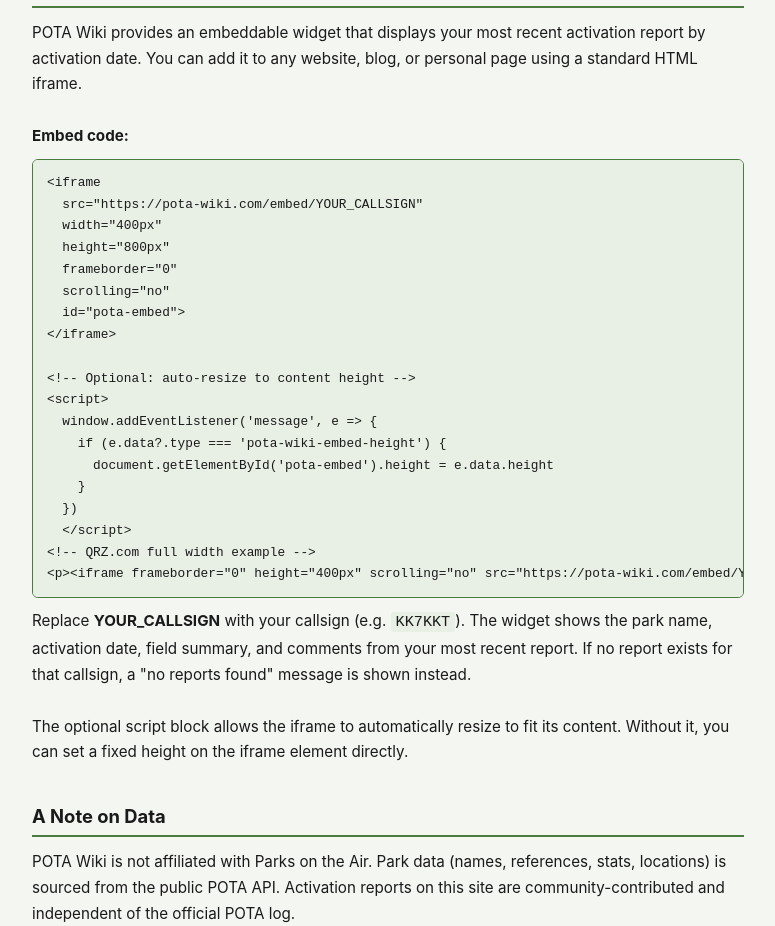
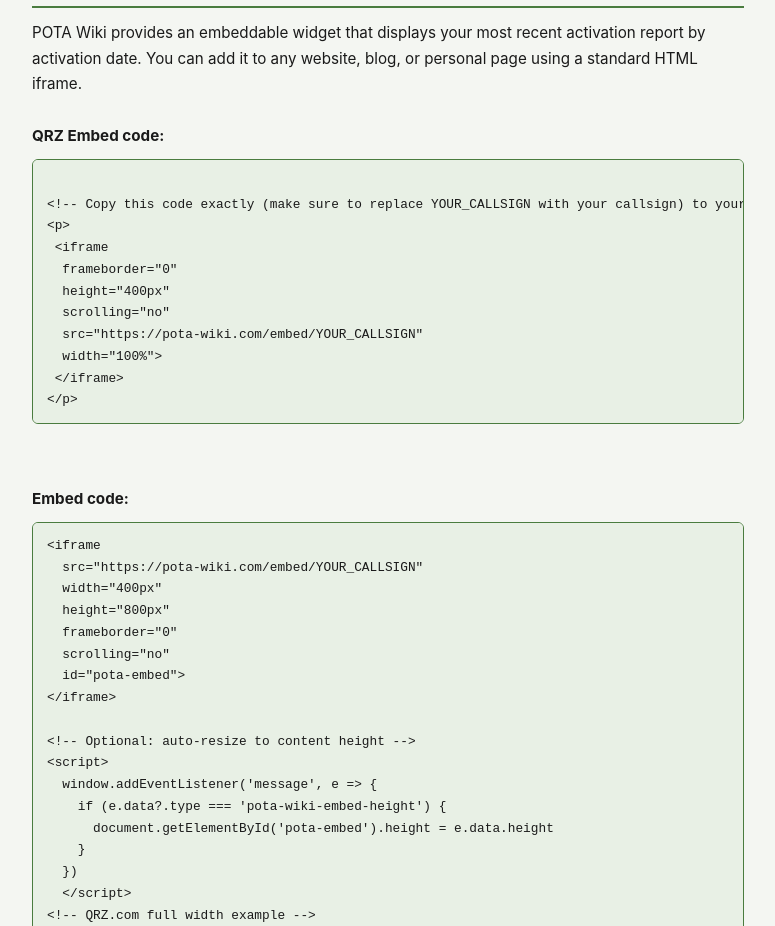
Before and after one commit to thelias/pota-wiki, a React (Vite) app in the folder client/: page /help in a window 1280 px wide. Shown: the part 2169-3095 px from the top of the page, without its empty margins (252-1027 px from the left). Built offline with nearby package versions, Linux system fonts and the light colour scheme; no server answers.

Commit message:
added some clarity to the embed page

```diff
--- a/client/src/pages/Help.jsx
+++ b/client/src/pages/Help.jsx
@@ -71,6 +71,19 @@
         <Section title="Embedding Your Latest Report">
           POTA Wiki provides an embeddable widget that displays your most recent activation report by activation date. You can add it to any website, blog, or personal page using a standard HTML iframe.
           <br /><br />
+          <strong>QRZ Embed code:</strong>
+          <pre style={{ background: 'var(--green-muted)', border: '1px solid var(--green-light)', borderRadius: 6, padding: '12px 14px', fontSize: '0.8rem', overflowX: 'auto', marginTop: 10, marginBottom: 10 }}>{`
+<!-- Copy this code exactly (make sure to replace YOUR_CALLSIGN with your callsign) to your QRZ page source to  have a full page width widget in QRZ.-->
+<p>
+ <iframe
+  frameborder="0"
+  height="400px"
+  scrolling="no"
+  src="https://pota-wiki.com/embed/YOUR_CALLSIGN"
+  width="100%">
+ </iframe>
+</p>`}</pre>
+          <br /><br />
           <strong>Embed code:</strong>
           <pre style={{ background: 'var(--green-muted)', border: '1px solid var(--green-light)', borderRadius: 6, padding: '12px 14px', fontSize: '0.8rem', overflowX: 'auto', marginTop: 10, marginBottom: 10 }}>{`<iframe
   src="https://pota-wiki.com/embed/YOUR_CALLSIGN"
```
